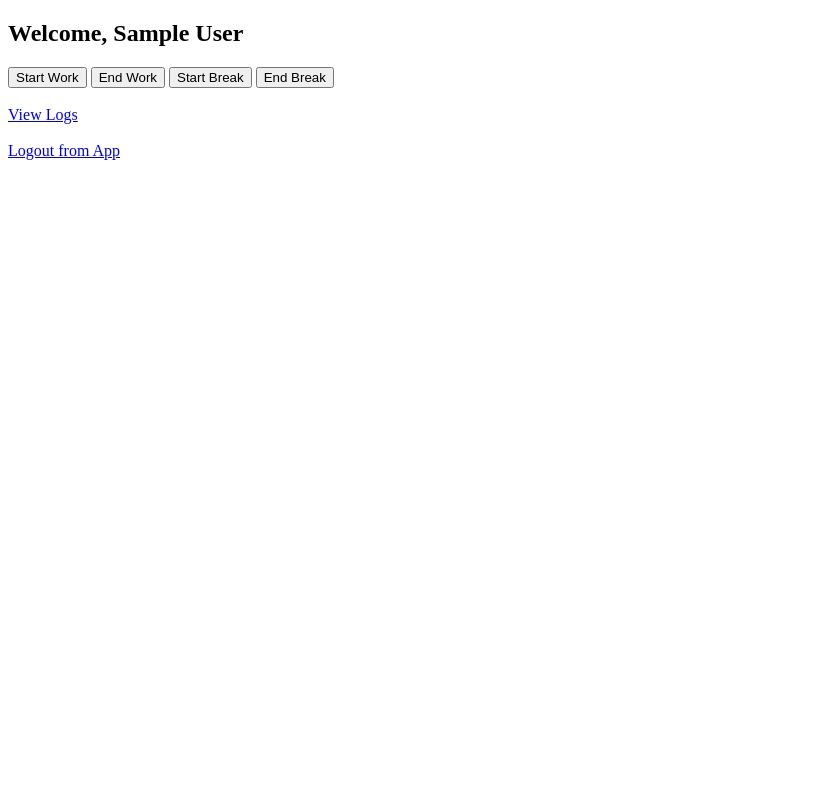
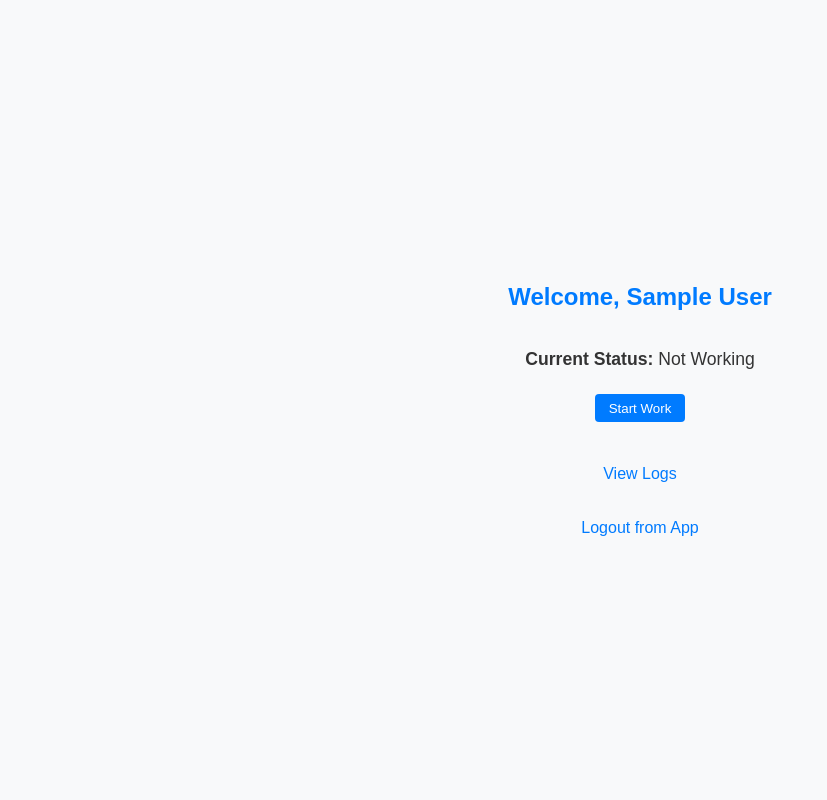
Before and after one commit to sarthaksinghgaur/Employee-Productivity-Tracker, a Flask app: page /dashboard in a window 1280 px wide. Shown: the whole page, without its empty margins (0-827 px from the left). Run offline with Flask 3, Linux system fonts and the light colour scheme; the visitor is signed in with stand-in values (Sample User, id 1).

Commit message:
improved UI

```diff
--- a/app.py
+++ b/app.py
@@ -46,7 +46,25 @@ def login():
 def dashboard():
     if 'employee_id' not in session:
         return redirect(url_for('index'))
-    return render_template('dashboard.html', name=session['employee_name'])
+
+    # Determine current status
+    last_record = Attendance.query.filter_by(employee_id=session['employee_id'])\
+                                  .order_by(Attendance.timestamp.desc())\
+                                  .first()
+
+    if last_record:
+        if last_record.action_type == 'login' or last_record.action_type == 'break_end':
+            status = 'Working'
+        elif last_record.action_type == 'break_start':
+            status = 'On Break'
+        elif last_record.action_type == 'logout':
+            status = 'Not Working'
+        else:
+            status = 'Unknown'
+    else:
+        status = 'Not Working'
+
+    return render_template('dashboard.html', name=session['employee_name'], status=status)
 
 @app.route('/attendance', methods=['POST'])
 def mark_attendance():
--- a/templates/dashboard.html
+++ b/templates/dashboard.html
@@ -3,6 +3,45 @@
 <head>
   <meta charset="UTF-8">
   <title>Dashboard</title>
+  <style>
+    body {
+      display: flex;
+      justify-content: center;
+      align-items: center;
+      height: 100vh;
+      margin: 0;
+      font-family: Arial, sans-serif;
+      background-color: #f8f9fa;
+      color: #333;
+      padding: 0;
+      flex-direction: column;
+    }
+    h2 {
+      color: #007bff;
+    }
+    p {
+      font-size: 1.1em;
+    }
+    button {
+      background-color: #007bff;
+      color: white;
+      border: none;
+      padding: 0.5em 1em;
+      margin: 0.5em;
+      cursor: pointer;
+      border-radius: 4px;
+    }
+    button:hover {
+      background-color: #0056b3;
+    }
+    a {
+      color: #007bff;
+      text-decoration: none;
+    }
+    a:hover {
+      text-decoration: underline;
+    }
+  </style>
   <script>
     function mark(action) {
       fetch('/attendance', {
@@ -11,16 +50,24 @@
         body: JSON.stringify({ action_type: action })
       })
       .then(res => res.json())
-      .then(data => alert(data.message));
+      .then(data => {
+        alert(data.message);
+        location.reload();  // Refresh the page to show updated status
+      });
     }
   </script>
 </head>
 <body>
   <h2>Welcome, {{ name }}</h2>
-  <button onclick="mark('login')">Start Work</button>
-  <button onclick="mark('logout')">End Work</button>
-  <button onclick="mark('break_start')">Start Break</button>
-  <button onclick="mark('break_end')">End Break</button>
+  <p><strong>Current Status:</strong> {{ status }}</p>
+  {% if status == 'Not Working' %}
+    <button onclick="mark('login')">Start Work</button>
+  {% elif status == 'Working' %}
+    <button onclick="mark('break_start')">Start Break</button>
+    <button onclick="mark('logout')">End Work</button>
+  {% elif status == 'On Break' %}
+    <button onclick="mark('break_end')">End Break</button>
+  {% endif %}
   <br><br>
   <a href="/attendance">View Logs</a>
   <br><br>
```
Also changed, not shown: templates/login.html (+39 -0 lines).
